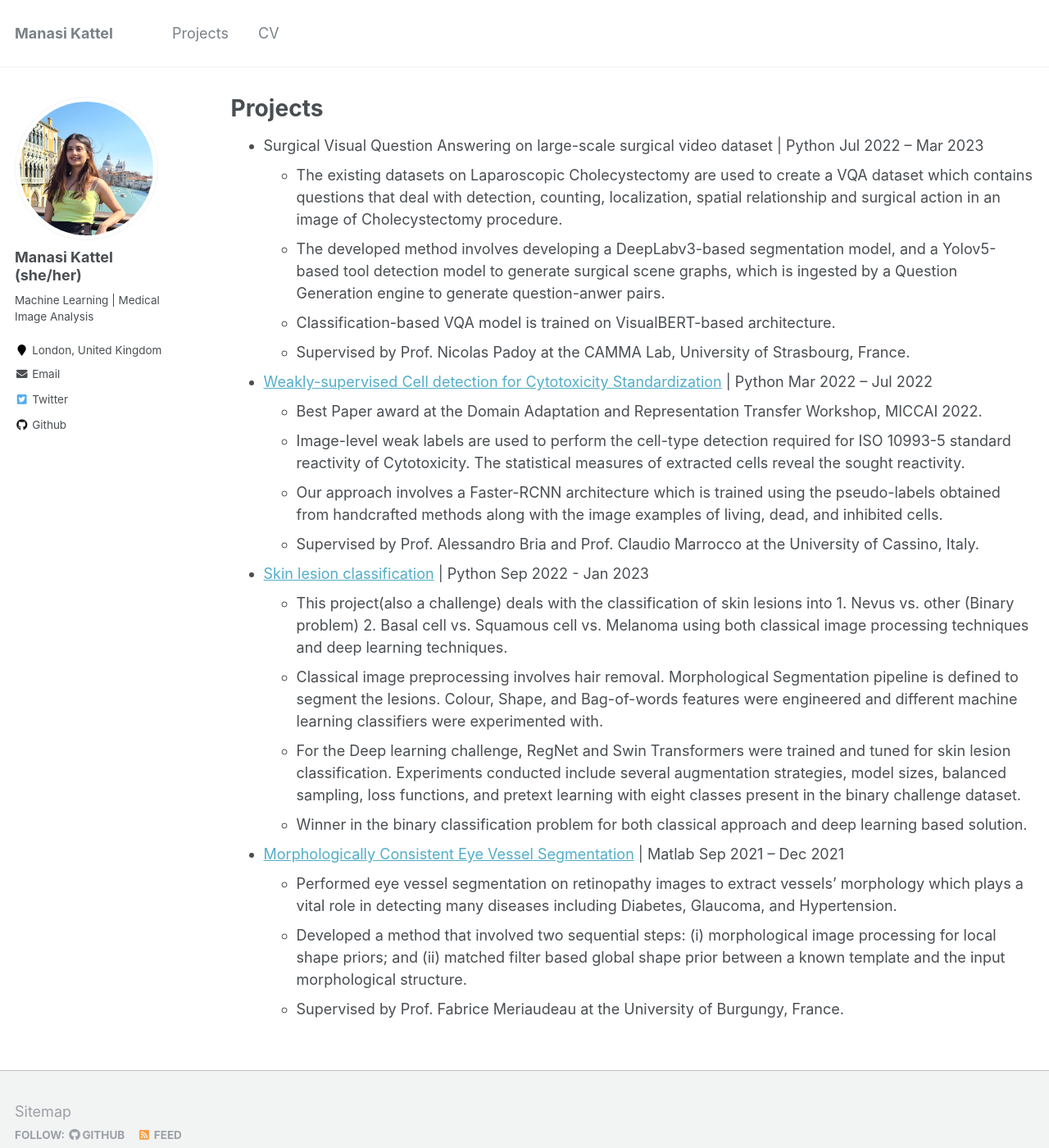
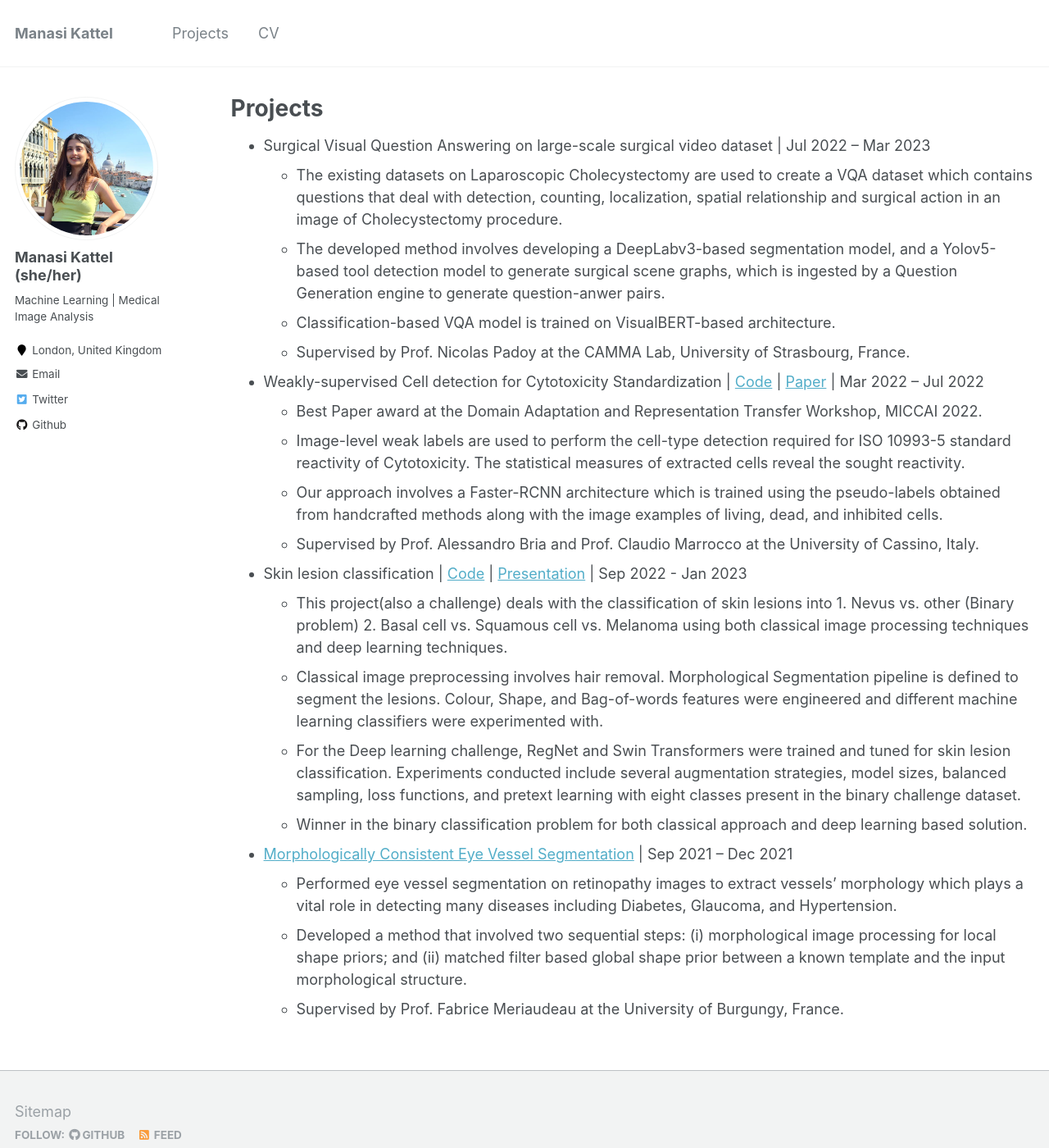
Before and after one commit to manasikattel/manasikattel.github.io, a Jekyll site: the page built from _pages/projects.md, in a window 1280 px wide and 1400 px high. Shown: the whole window at 82% size. Built offline with Jekyll 4.4.1, drawn with Linux system fonts in a browser that asks for light colours.

Commit message:
formatting

```diff
--- a/_pages/projects.md
+++ b/_pages/projects.md
@@ -5,7 +5,7 @@ permalink: /projects/
 author_profile: true
 ---
 
-* Surgical Visual Question Answering on large-scale surgical video dataset \| Python Jul 2022 – Mar 2023
+* Surgical Visual Question Answering on large-scale surgical video dataset \| Jul 2022 – Mar 2023
   * The existing datasets on Laparoscopic Cholecystectomy are used to create a VQA dataset which contains
 questions that deal with detection, counting, localization, spatial relationship and surgical action in an image of
 Cholecystectomy procedure.
@@ -15,7 +15,7 @@ question-anwer pairs.
   * Classification-based VQA model is trained on VisualBERT-based architecture.
   * Supervised by Prof. Nicolas Padoy at the CAMMA Lab, University of Strasbourg, France.
 
-* [Weakly-supervised Cell detection for Cytotoxicity Standardization](https://github.com/manasikattel/SISSI) \| Python Mar 2022 – Jul 2022
+* Weakly-supervised Cell detection for Cytotoxicity Standardization \| [Code](https://github.com/manasikattel/SISSI) \| [Paper](https://link.springer.com/chapter/10.1007/978-3-031-16852-9_10) \| Mar 2022 – Jul 2022
   * Best Paper award at the Domain Adaptation and Representation Transfer Workshop, MICCAI 2022.
   * Image-level weak labels are used to perform the cell-type detection required for ISO 10993-5 standard reactivity of
 Cytotoxicity. The statistical measures of extracted cells reveal the sought reactivity.
@@ -23,14 +23,14 @@ Cytotoxicity. The statistical measures of extracted cells reveal the sought reac
 handcrafted methods along with the image examples of living, dead, and inhibited cells.
   * Supervised by Prof. Alessandro Bria and Prof. Claudio Marrocco at the University of Cassino, Italy.
 
-* [Skin lesion classification](https://github.com/manasikattel/skin-lesion-cad) \| Python Sep 2022 - Jan 2023
+* Skin lesion classification \| [Code](https://github.com/manasikattel/skin-lesion-cad) \| [Presentation](/files/CAD_presentation.pdf) \| Sep 2022 - Jan 2023
   * This project(also a challenge) deals with the classification of skin lesions into 1. Nevus vs. other (Binary problem) 2. Basal cell vs. Squamous cell vs. Melanoma using both classical image processing techniques and deep learning techniques.
   * Classical image preprocessing involves hair removal. Morphological Segmentation pipeline is defined to segment the lesions. Colour, Shape, and Bag-of-words features were engineered and different machine learning classifiers were experimented with.
   * For the Deep learning challenge, RegNet and Swin Transformers were trained and tuned for skin lesion classification. Experiments conducted include several augmentation strategies, model sizes, balanced sampling, loss functions, and pretext learning with eight classes present in the binary challenge dataset.
   * Winner in the binary classification problem for both classical approach and deep learning based solution.
 
 
-* [Morphologically Consistent Eye Vessel Segmentation](https://github.com/manasikattel/Eye-Vessel-Segmentation) \| Matlab Sep 2021 – Dec 2021
+* [Morphologically Consistent Eye Vessel Segmentation](https://github.com/manasikattel/Eye-Vessel-Segmentation) \| Sep 2021 – Dec 2021
   * Performed eye vessel segmentation on retinopathy images to extract vessels’ morphology which plays a vital role
 in detecting many diseases including Diabetes, Glaucoma, and Hypertension.
   * Developed a method that involved two sequential steps: (i) morphological image processing for local shape priors;
```
